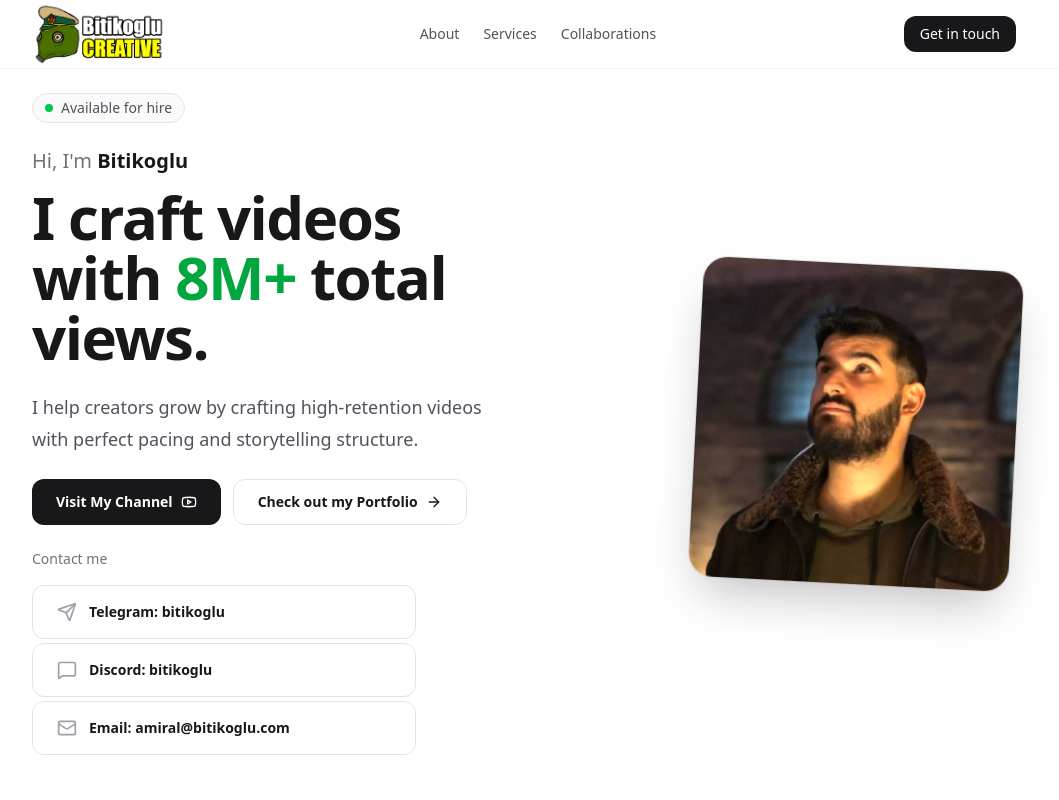
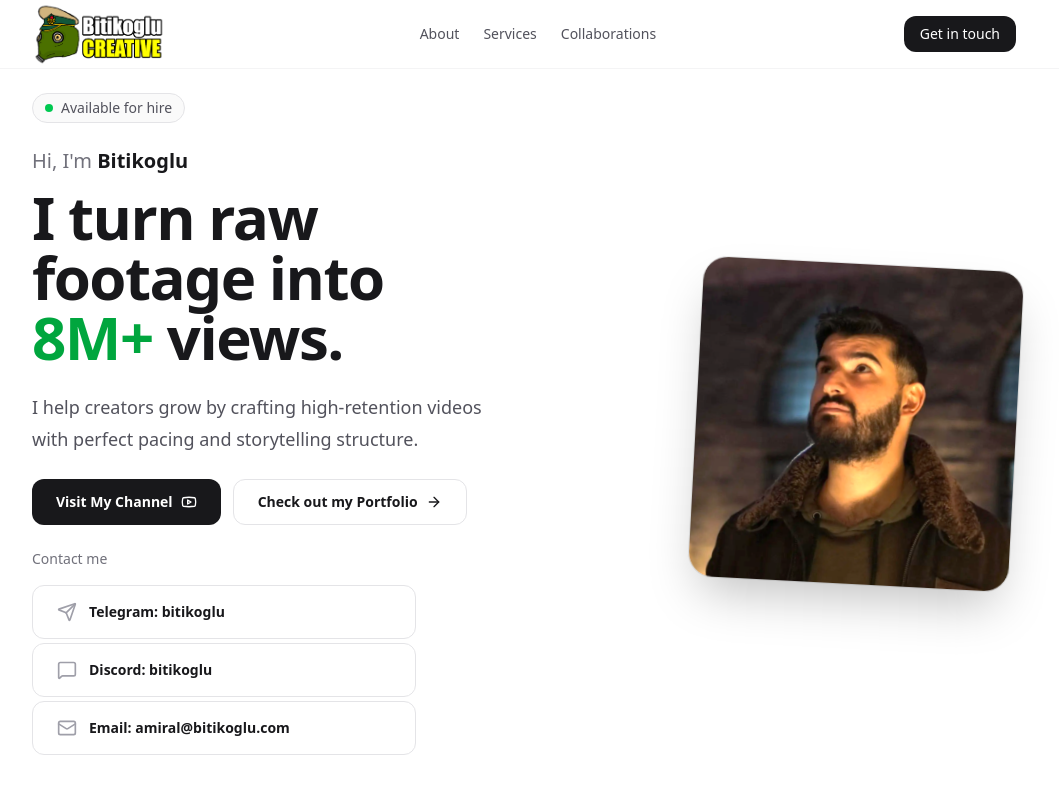
Before and after one commit to bitikoglu/bitikogluWeb, a Next.js app: page / in a window 1280 px wide. Shown: the top 800 px of the page, without its empty margins (116-1175 px from the left). Built offline with nearby package versions, Linux system fonts and the light colour scheme; no server answers.

Commit message:
new slogan

```diff
--- a/app/page.tsx
+++ b/app/page.tsx
@@ -59,11 +59,11 @@ export default async function Home() {
                   Hi, I&apos;m <NameCycler />
                 </h2>
                 <h1 className="text-4xl font-bold tracking-tight text-zinc-900 sm:text-5xl md:text-6xl dark:text-zinc-50">
-                  I craft videos with{" "}
+                  I turn raw footage into{" "}
                   <span className="font-extrabold text-green-600 dark:text-green-400">
                     {myChannel?.views ? formatNumber(myChannel.views) : "8M+"}
                   </span>{" "}
-                  total views.
+                  views.
                 </h1>
               </div>
 
```
